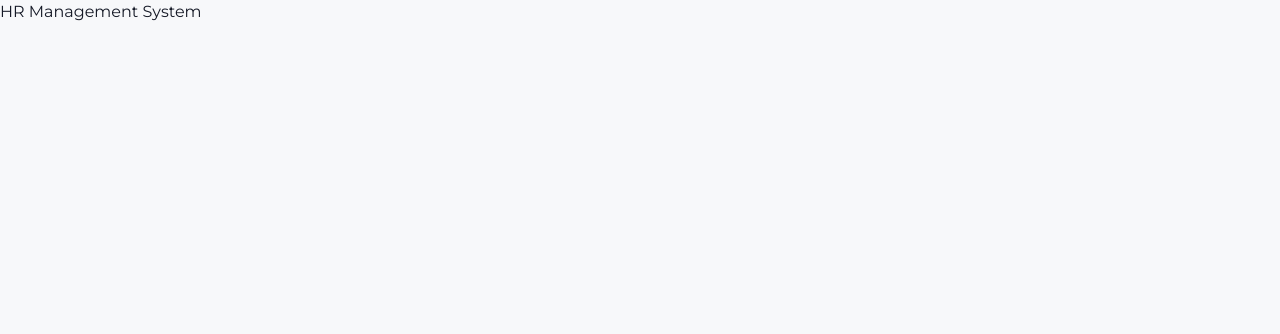
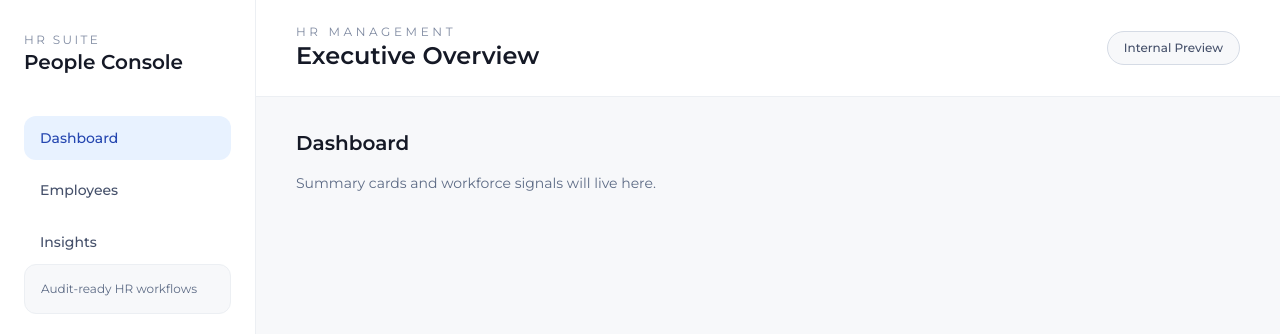
Before and after one commit to darshan2101/hr_management, a React (Vite) app in the folder frontend/: page /dashboard in a window 1280 px wide. Shown: the top 334 px of the page. Built offline with nearby package versions, Linux system fonts and the light colour scheme.

Commit message:
Added all components to react router at app.js module , also updated gitignore for frontend node-modules

```diff
--- a/frontend/src/App.jsx
+++ b/frontend/src/App.jsx
@@ -1,9 +1,27 @@
+import { BrowserRouter, Routes, Route, Navigate } from 'react-router-dom';
+import Layout from './components/layout/Layout.jsx';
+import Dashboard from './pages/Dashboard.jsx';
+import Employees from './pages/Employees.jsx';
+import Insights from './pages/Insights.jsx';
+
+const routes = [
+  { path: '/dashboard', element: <Dashboard /> },
+  { path: '/employees', element: <Employees /> },
+  { path: '/insights', element: <Insights /> }
+];
+
 function App() {
   return (
-    <div className="App">
-      <h1>HR Management System</h1>
-      {}
-    </div>
+    <BrowserRouter>
+      <Routes>
+        <Route element={<Layout />}>
+          <Route path="/" element={<Navigate to="/dashboard" replace />} />
+          {routes.map((route) => (
+            <Route key={route.path} path={route.path} element={route.element} />
+          ))}
+        </Route>
+      </Routes>
+    </BrowserRouter>
   );
 }
 
```
Also changed, not shown: 1 other file (tests, documents, lock files or other folders).
